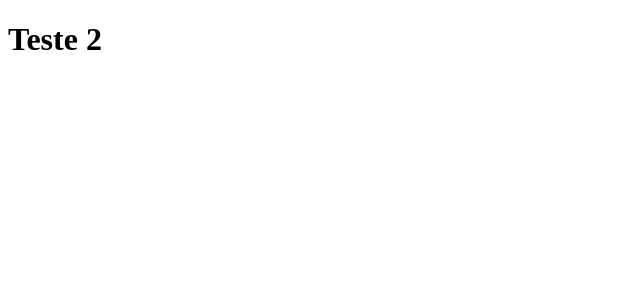
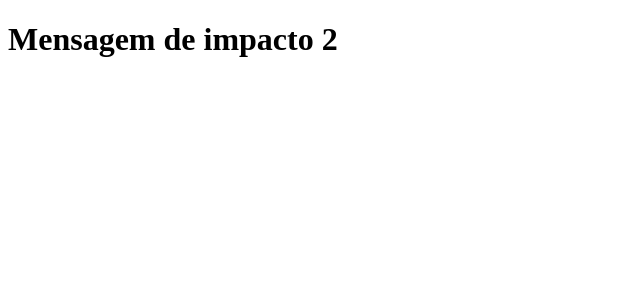
Before and after one commit to gabrielncardoso/clone-tabnews, a Next.js app: page / in a window 1280 px wide. Shown: the top 300 px of the page, without its empty margins (0-640 px from the left). Built offline with nearby package versions, Linux system fonts and the light colour scheme.

Commit message:
updated msg on main page

```diff
--- a/pages/index.js
+++ b/pages/index.js
@@ -1,5 +1,5 @@
 function Home() {
-    return <h1>Teste 2</h1>
+    return <h1>Mensagem de impacto 2</h1>
 }
 
 export default Home;
```
